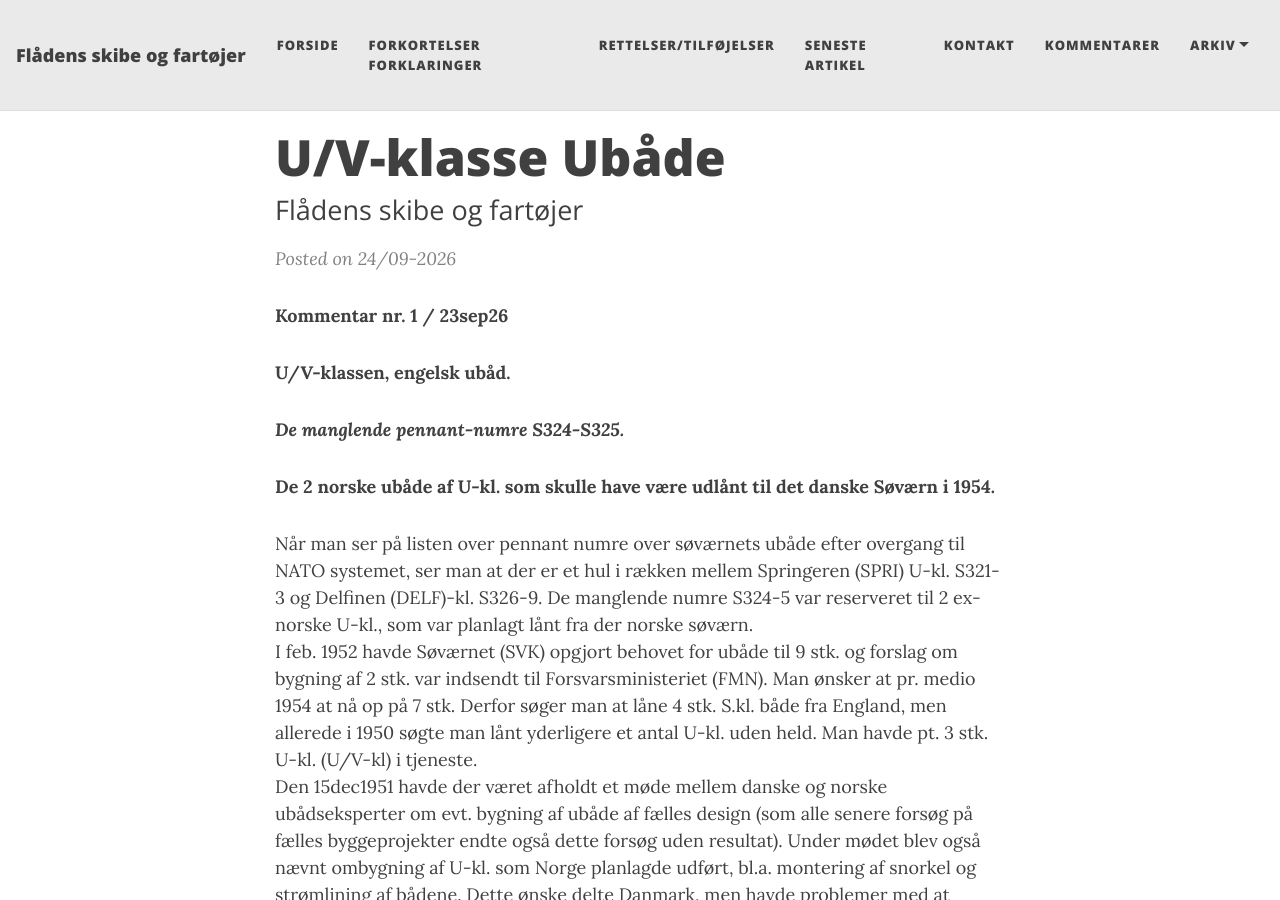
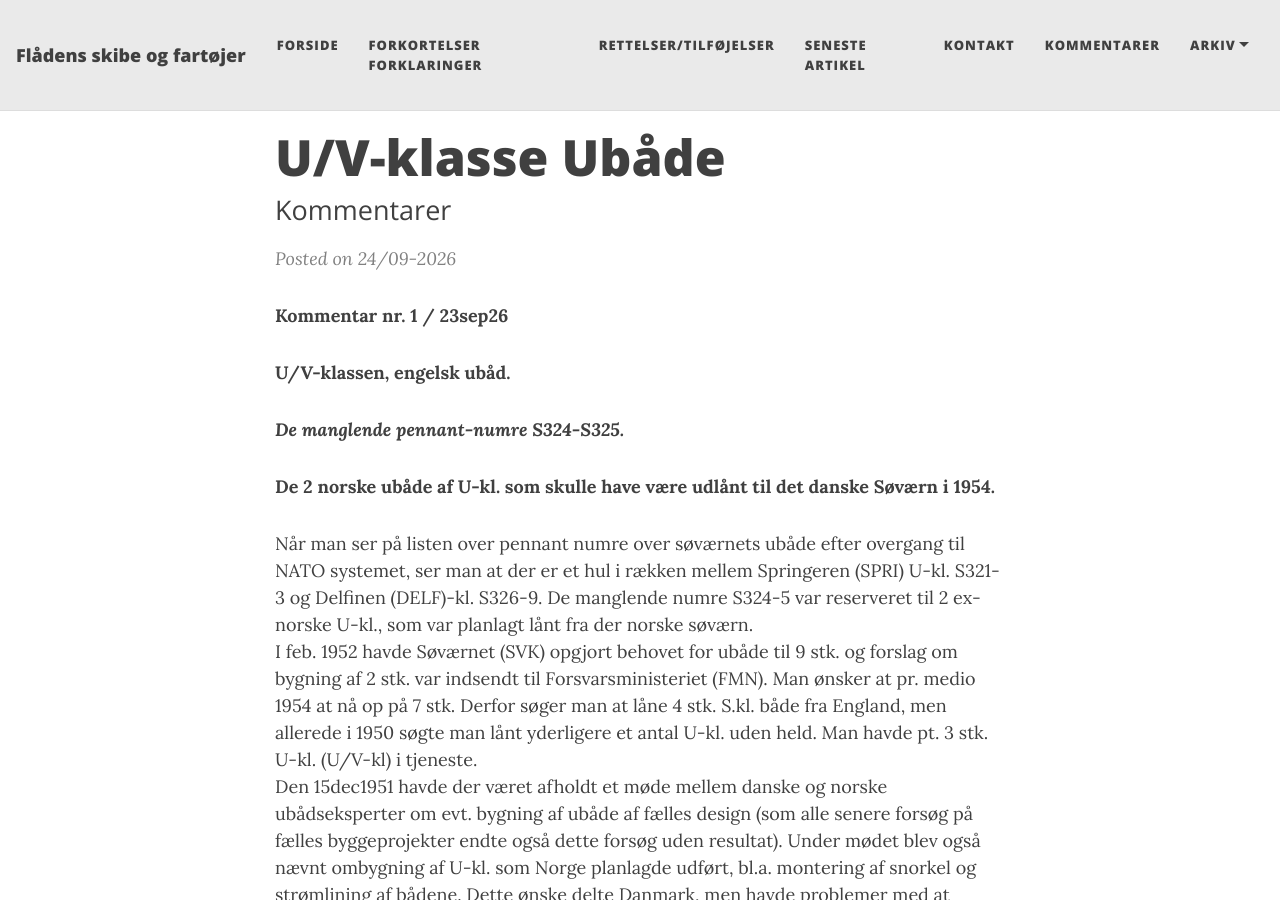
Before and after one commit to mex/fsof.dk, a Jekyll site: the page built from _posts/2026-09-24-UV-Ubåde.md, in a window 1280 px wide and 900 px high. Built offline with Jekyll 4.4.1, drawn with Linux system fonts in a browser that asks for light colours.

Commit message:
Update 2026-09-24-UV-Ubåde.md

```diff
--- a/_posts/2026-09-24-UV-Ubåde.md
+++ b/_posts/2026-09-24-UV-Ubåde.md
@@ -1,7 +1,7 @@
 ---
 layout: post
 title: U/V-klasse Ubåde
-subtitle: Flådens skibe og fartøjer
+subtitle: Kommentarer
 ---
 
 **Kommentar nr. 1 / 23sep26**
```
